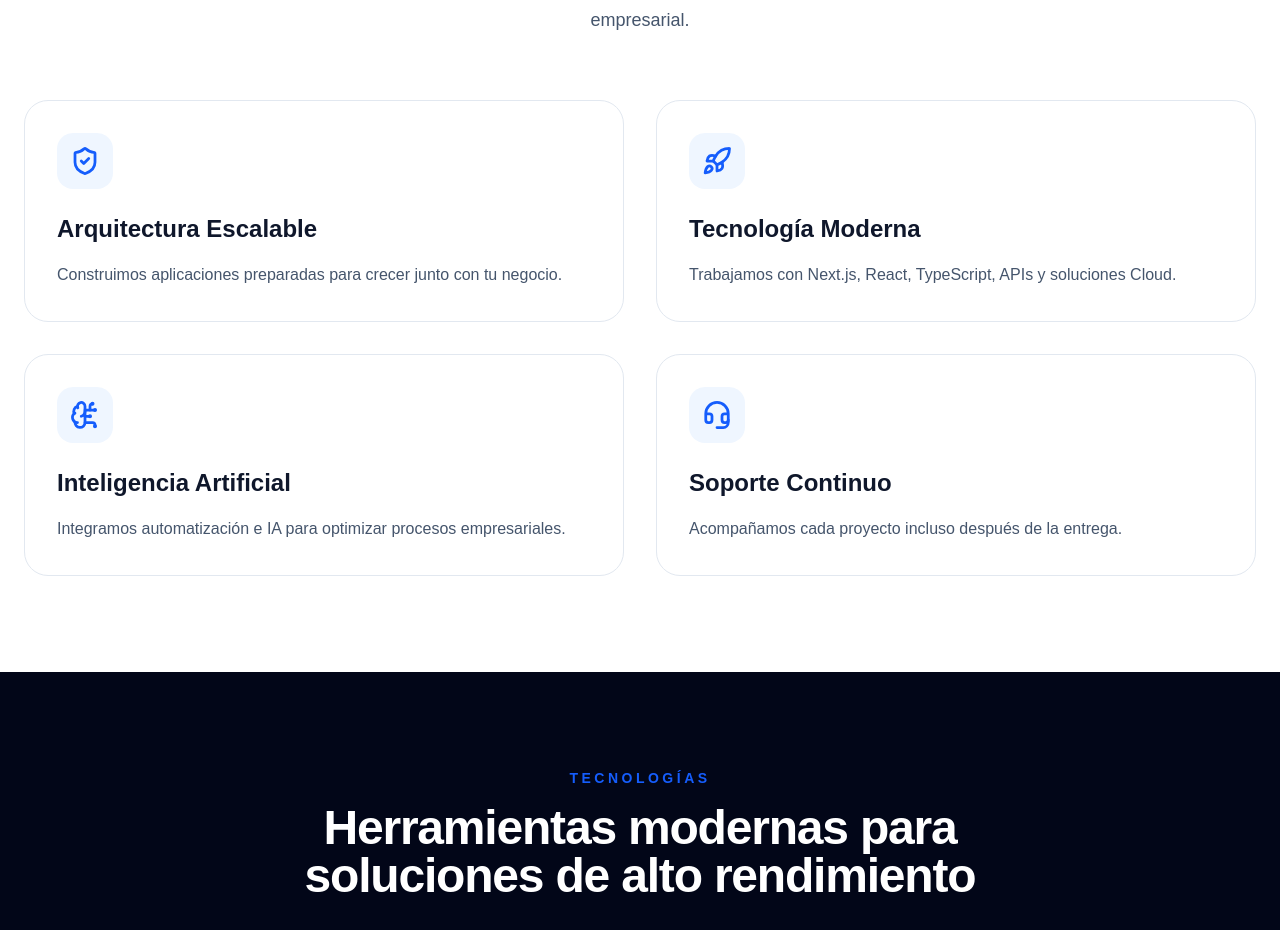
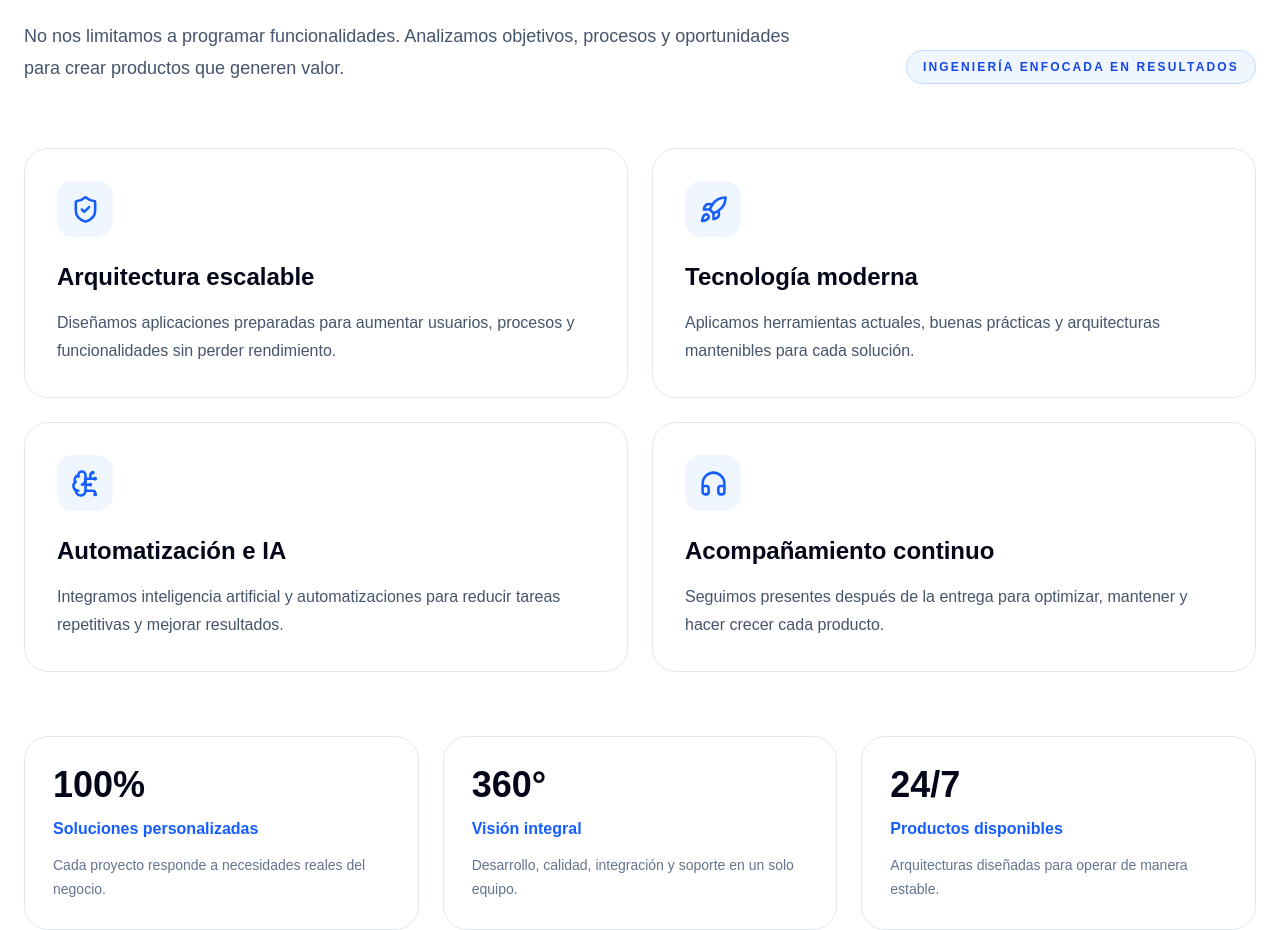
Before and after one commit to Sandro252525/aetherix-website, a Next.js app: page / in a window 1280 px wide. Shown: the part 2406-3336 px from the top of the page. Built offline with nearby package versions, Linux system fonts and the light colour scheme.

Commit message:
refactor: expand Aetherix UI with reusable feature components

```diff
--- a/src/components/sections/WhyChooseUs.tsx
+++ b/src/components/sections/WhyChooseUs.tsx
@@ -1,79 +1,98 @@
+import {
+  BrainCircuit,
+  Headphones,
+  Rocket,
+  ShieldCheck,
+} from "lucide-react";
+
+import Badge from "@/components/ui/Badge";
 import Container from "@/components/ui/Container";
+import FeatureCard from "@/components/ui/FeatureCard";
 import SectionTitle from "@/components/ui/SectionTitle";
-
-import {
-  ShieldCheck,
-  Rocket,
-  BrainCircuit,
-  Headset,
-} from "lucide-react";
+import StatCard from "@/components/ui/StatCard";
 
 const features = [
   {
-    title: "Arquitectura Escalable",
+    title: "Arquitectura escalable",
     description:
-      "Construimos aplicaciones preparadas para crecer junto con tu negocio.",
+      "Diseñamos aplicaciones preparadas para aumentar usuarios, procesos y funcionalidades sin perder rendimiento.",
     icon: ShieldCheck,
   },
   {
-    title: "Tecnología Moderna",
+    title: "Tecnología moderna",
     description:
-      "Trabajamos con Next.js, React, TypeScript, APIs y soluciones Cloud.",
+      "Aplicamos herramientas actuales, buenas prácticas y arquitecturas mantenibles para cada solución.",
     icon: Rocket,
   },
   {
-    title: "Inteligencia Artificial",
+    title: "Automatización e IA",
     description:
-      "Integramos automatización e IA para optimizar procesos empresariales.",
+      "Integramos inteligencia artificial y automatizaciones para reducir tareas repetitivas y mejorar resultados.",
     icon: BrainCircuit,
   },
   {
-    title: "Soporte Continuo",
+    title: "Acompañamiento continuo",
     description:
-      "Acompañamos cada proyecto incluso después de la entrega.",
-    icon: Headset,
+      "Seguimos presentes después de la entrega para optimizar, mantener y hacer crecer cada producto.",
+    icon: Headphones,
+  },
+];
+
+const stats = [
+  {
+    value: "100%",
+    label: "Soluciones personalizadas",
+    description: "Cada proyecto responde a necesidades reales del negocio.",
+  },
+  {
+    value: "360°",
+    label: "Visión integral",
+    description: "Desarrollo, calidad, integración y soporte en un solo equipo.",
+  },
+  {
+    value: "24/7",
+    label: "Productos disponibles",
+    description: "Arquitecturas diseñadas para operar de manera estable.",
   },
 ];
 
 export default function WhyChooseUs() {
   return (
-    <section className="py-24 bg-white">
+    <section className="relative overflow-hidden bg-white py-24">
+      <div className="absolute left-0 top-0 -z-10 h-80 w-80 rounded-full bg-blue-100/60 blur-3xl" />
+
       <Container>
+        <div className="flex flex-col gap-8 lg:flex-row lg:items-end lg:justify-between">
+          <SectionTitle
+            eyebrow="¿Por qué Aetherix?"
+            title="Construimos tecnología con visión de negocio"
+            description="No nos limitamos a programar funcionalidades. Analizamos objetivos, procesos y oportunidades para crear productos que generen valor."
+          />
 
-        <SectionTitle
-          centered
-          eyebrow="¿Por qué elegirnos?"
-          title="Más que desarrollo de software"
-          description="Creamos soluciones digitales enfocadas en rendimiento, escalabilidad y crecimiento empresarial."
-        />
-
-        <div className="mt-16 grid gap-8 md:grid-cols-2">
-
-          {features.map((feature) => {
-            const Icon = feature.icon;
-
-            return (
-              <div
-                key={feature.title}
-                className="rounded-3xl border border-slate-200 p-8 transition duration-300 hover:-translate-y-2 hover:border-blue-200 hover:shadow-xl"
-              >
-                <div className="flex h-14 w-14 items-center justify-center rounded-2xl bg-blue-50 text-blue-600">
-                  <Icon size={30} strokeWidth={2.2} />
-                </div>
-
-                <h3 className="mt-6 text-2xl font-bold text-slate-900">
-                  {feature.title}
-                </h3>
-
-                <p className="mt-4 leading-7 text-slate-600">
-                  {feature.description}
-                </p>
-              </div>
-            );
-          })}
-
+          <Badge>Ingeniería enfocada en resultados</Badge>
         </div>
 
+        <div className="mt-16 grid gap-6 md:grid-cols-2">
+          {features.map((feature) => (
+            <FeatureCard
+              key={feature.title}
+              title={feature.title}
+              description={feature.description}
+              icon={feature.icon}
+            />
+          ))}
+        </div>
+
+        <div className="mt-16 grid gap-6 md:grid-cols-3">
+          {stats.map((stat) => (
+            <StatCard
+              key={stat.label}
+              value={stat.value}
+              label={stat.label}
+              description={stat.description}
+            />
+          ))}
+        </div>
       </Container>
     </section>
   );
--- /dev/null
+++ b/src/components/ui/Badge.tsx
@@ -0,0 +1,27 @@
+import type { ReactNode } from "react";
+
+interface BadgeProps {
+  children: ReactNode;
+  variant?: "primary" | "success" | "neutral";
+  className?: string;
+}
+
+export default function Badge({
+  children,
+  variant = "primary",
+  className = "",
+}: BadgeProps) {
+  const variants = {
+    primary: "border-blue-200 bg-blue-50 text-blue-700",
+    success: "border-emerald-200 bg-emerald-50 text-emerald-700",
+    neutral: "border-slate-200 bg-slate-100 text-slate-700",
+  };
+
+  return (
+    <span
+      className={`inline-flex items-center rounded-full border px-4 py-2 text-xs font-bold uppercase tracking-[0.18em] ${variants[variant]} ${className}`}
+    >
+      {children}
+    </span>
+  );
+}
--- /dev/null
+++ b/src/components/ui/FeatureCard.tsx
@@ -0,0 +1,29 @@
+import type { LucideIcon } from "lucide-react";
+
+interface FeatureCardProps {
+  title: string;
+  description: string;
+  icon: LucideIcon;
+}
+
+export default function FeatureCard({
+  title,
+  description,
+  icon: Icon,
+}: FeatureCardProps) {
+  return (
+    <article className="group rounded-3xl border border-slate-200 bg-white p-8 transition duration-300 hover:-translate-y-2 hover:border-blue-200 hover:shadow-xl">
+      <div className="flex h-14 w-14 items-center justify-center rounded-2xl bg-blue-50 text-blue-600 transition duration-300 group-hover:bg-blue-600 group-hover:text-white">
+        <Icon size={29} strokeWidth={2.1} />
+      </div>
+
+      <h3 className="mt-6 text-2xl font-bold text-slate-950">
+        {title}
+      </h3>
+
+      <p className="mt-4 leading-7 text-slate-600">
+        {description}
+      </p>
+    </article>
+  );
+}
--- /dev/null
+++ b/src/components/ui/StatCard.tsx
@@ -0,0 +1,51 @@
+interface StatCardProps {
+  value: string;
+  label: string;
+  description?: string;
+  theme?: "light" | "dark";
+}
+
+export default function StatCard({
+  value,
+  label,
+  description,
+  theme = "light",
+}: StatCardProps) {
+  const isDark = theme === "dark";
+
+  return (
+    <article
+      className={`rounded-3xl border p-7 ${
+        isDark
+          ? "border-white/10 bg-white/5"
+          : "border-slate-200 bg-white"
+      }`}
+    >
+      <p
+        className={`text-4xl font-extrabold ${
+          isDark ? "text-white" : "text-slate-950"
+        }`}
+      >
+        {value}
+      </p>
+
+      <p
+        className={`mt-3 font-bold ${
+          isDark ? "text-blue-400" : "text-blue-600"
+        }`}
+      >
+        {label}
+      </p>
+
+      {description && (
+        <p
+          className={`mt-3 text-sm leading-6 ${
+            isDark ? "text-slate-400" : "text-slate-500"
+          }`}
+        >
+          {description}
+        </p>
+      )}
+    </article>
+  );
+}
```
